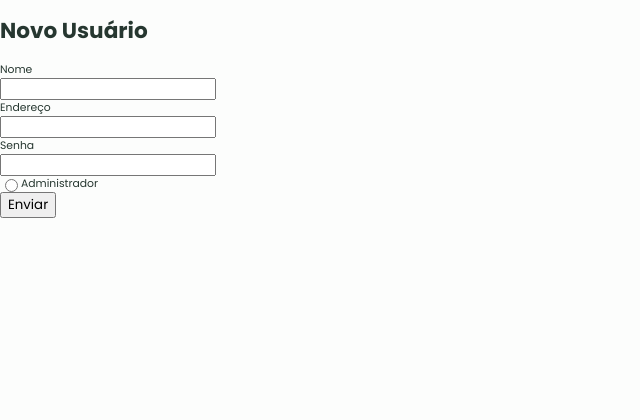
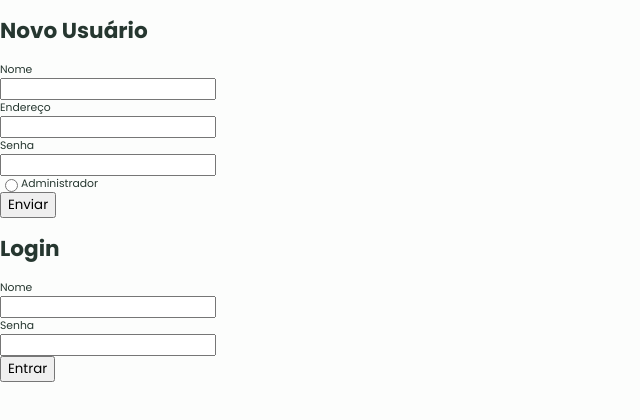
Before and after one commit to josuels731/organizador-bibliotecas, a plain HTML site: page index.html in a window 1280 px wide. Shown: the whole page, without its empty margins (0-640 px from the left). Drawn offline with Linux system fonts and the light colour scheme.

Commit message:
Tela login html

```diff
--- a/index.html
+++ b/index.html
@@ -117,6 +117,19 @@
 
         <button id="novousuario_enviar">Enviar</button>
     </form>
+
+    <form>
+        <h1>Login</h1>
+        <div>
+            <label for="name">Nome</label><br>
+            <input type="text" name="name" id="loginusuario_name">
+        </div>
+        <div>
+            <label for="password">Senha</label><br>
+            <input type="password" name="password" id="loginusuario_password">
+        </div>
+        <button id="novousuario_enviar">Entrar</button>
+    </form>
 </body>
 
 </html>
```
